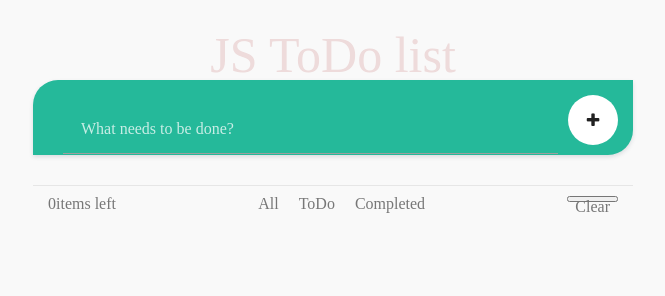
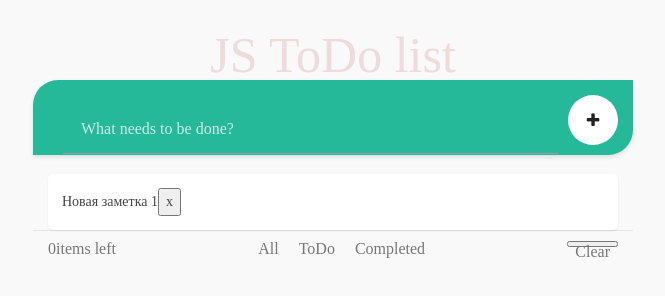
Before and after one commit to Sergii5854/js_s7_homework_5, a website: page index.html in a window 1280 px wide. Both pictures are taken after a click on the button 900 px from the left and 120 px from the top of the page. Shown: the whole page, without its empty margins (307-972 px from the left). Drawn offline with Linux system fonts and the light colour scheme; files that its build step writes are made by us from their sources.

Commit message:
add generation function and delate function

```diff
--- a/index.html
+++ b/index.html
@@ -14,7 +14,7 @@
   <h1 class="title">JS ToDo list</h1>
   <header>
     <input type="text" placeholder="What needs to be done?" id="item">
-    <button id="add">
+    <button id="add" onclick="gen()">
       <i class="fa fa-plus" aria-hidden="true"></i>
     </button>
   </header>
--- a/src/js/custom/custom.js
+++ b/src/js/custom/custom.js
@@ -1,3 +1,40 @@
 console.info("home work 5 v1.1");
 //https://codepen.io/xmark/pen/ogGXmP
 //https://www.youtube.com/watch?v=2wCpkOk2uCg
+
+var i;
+i = 1;
+
+function addText(id) {
+  var text = document.getElementById("div" + id).value;
+  text = text.slice(0,10 );
+  document.getElementById(id).querySelector("a").innerHTML= text;
+  /*document.getElementById(id).innerHTML = text + "...";*/
+};
+
+function gen(){
+  var newLi = document.createElement("li");
+  var a = document.createElement("a");
+  var newLiText = document.createTextNode("Hовая заметка " + i );
+
+  a.appendChild(newLiText);
+  newLi.appendChild(a);
+  /*console.log(newLi);*/
+  a.setAttribute("href","#" + "div" + i);
+  /*a.setAttribute("id", "a"+ i);*/
+  newLi.setAttribute("id", i);
+  document.getElementById("all").appendChild(newLi);
+  //
+  var newButton = document.createElement("button");
+  var newButton1 = document.createTextNode(" x ");
+  newButton.appendChild(newButton1);
+  newLi.appendChild(newButton);
+  newButton.setAttribute("onclick", "Del(" + i + ")");
+
+  i++;
+};
+
+function Del(i){
+  document.getElementById(i).remove();
+  document.getElementById("div" + i).remove();
+}
```
Also changed, not shown: build/js/custom.min.js, 1 other file.
